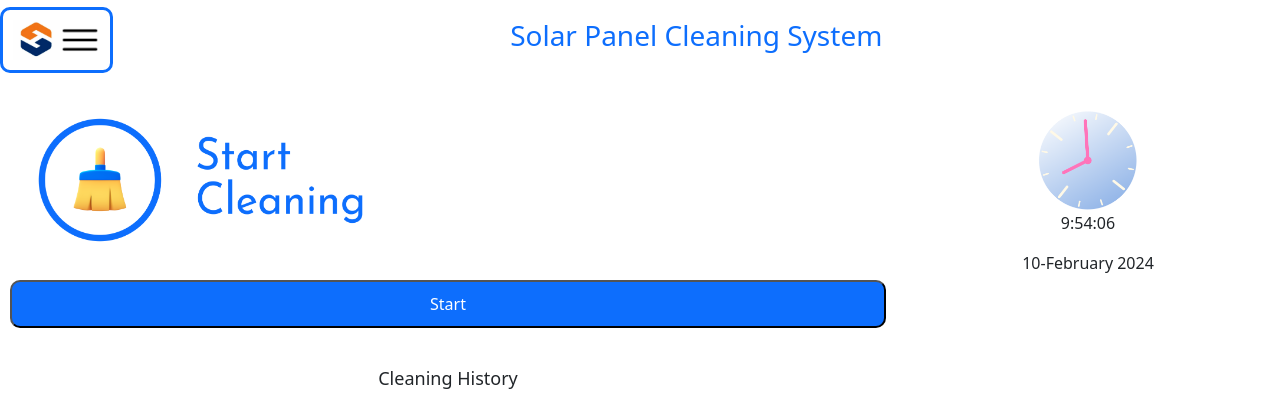
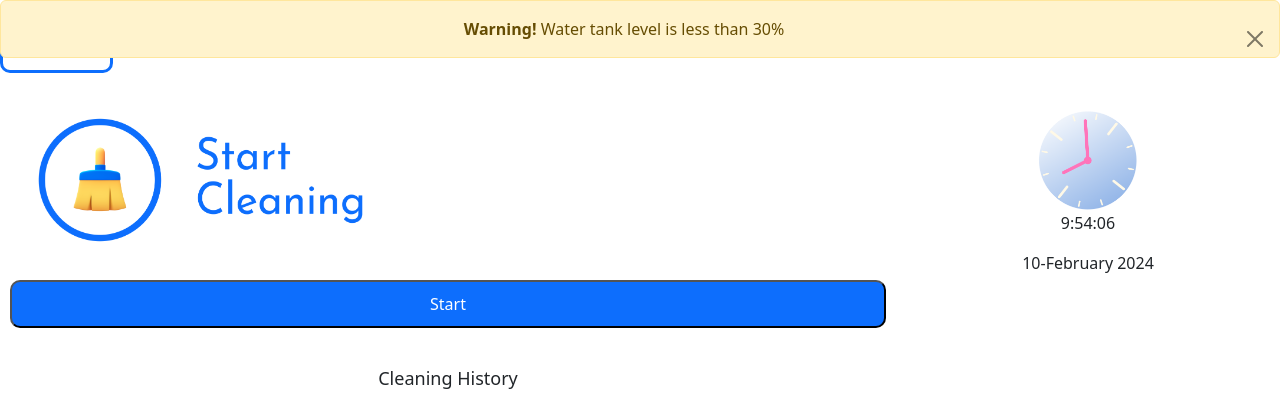
Before and after one commit to dhruviktank/Automated-Solar-System, a PHP site: page /main.php in a window 1280 px wide. Shown: the top 415 px of the page. Run offline with PHP 8.4, Linux system fonts and the light colour scheme; data that the repository does not hold is empty.

Commit message:
file modified

```diff
--- a/main.php
+++ b/main.php
@@ -47,6 +47,10 @@ if (isset($_SESSION['user'])) {
         <button><a href="userdetails.php">User Details</a></button><br>
         <a href="./"><button>Log out</button></a>
     </div>
+    <div class="alert alert-warning alert-dismissible fade show" style="width: 100%;text-align: center;position: absolute;top: 0;" role="alert">
+        <strong>Warning!</strong> Water tank level is less than 30%
+        <button type="button" class="btn-close" data-bs-dismiss="alert" aria-label="Close"></button>
+    </div>
     <div class="">
         <div class="header" style="height: 10vh;display: flex;align-items: center;">
             <div class="logo-container"
@@ -70,7 +74,7 @@ if (isset($_SESSION['user'])) {
                     <div class="start-state second" style="display: none;width: 80%; padding: 30px">
                         <button onclick="changeState(0)"
                             style="padding: 5px;background: white;color: black;font-size: 15px;width: fit-content;">
-                            <</button>
+                            << /button>
                                 <br>
                                 <label for="duration">duration: </label>
                                 <select name="duration" id="duration" style="width: 200px;margin: 10px 0;">
@@ -85,7 +89,7 @@ if (isset($_SESSION['user'])) {
                     <div class="start-state third" style="display: none;">
                         <button onclick="changeState(1)"
                             style="padding: 5px 10px;background: white;color: black;font-size: 15px;width: fit-content;">
-                            <</button>
+                            << /button>
                                 <p>Remaining Time: <span class="h"></span> Hours<span class="m"></span> Min</p>
                     </div>
                 </div>
@@ -141,6 +145,8 @@ if (isset($_SESSION['user'])) {
     </div>
 
     <script>
+        var alert = document.getElementById('tank-alert');
+
         function getTimer() {
             calculateTime();
             var x = setInterval(calculateTime(), 60000)
```
Lines whose indentation alone changed are shown as unchanged.
